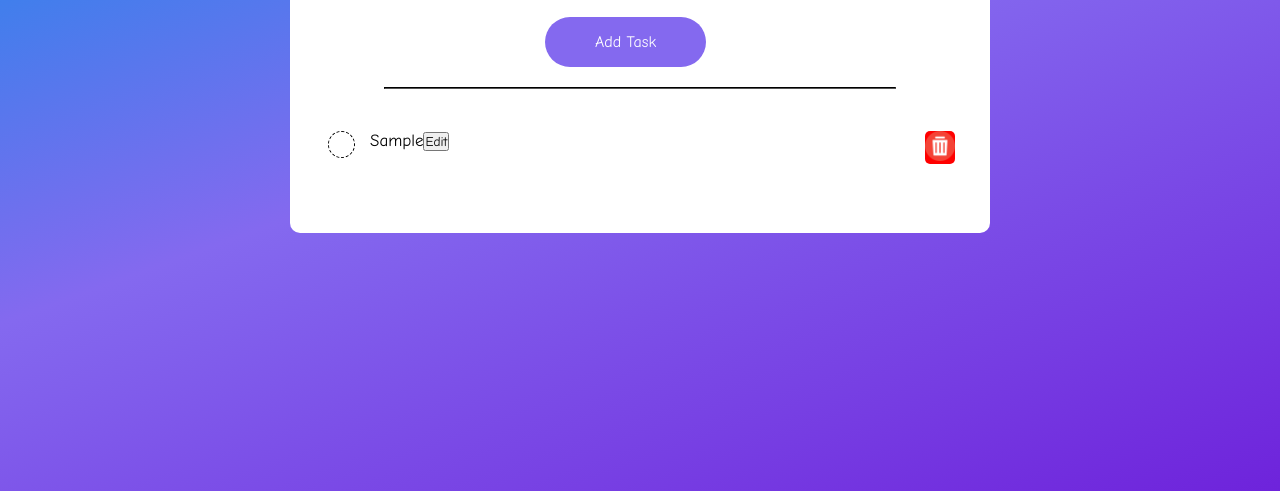
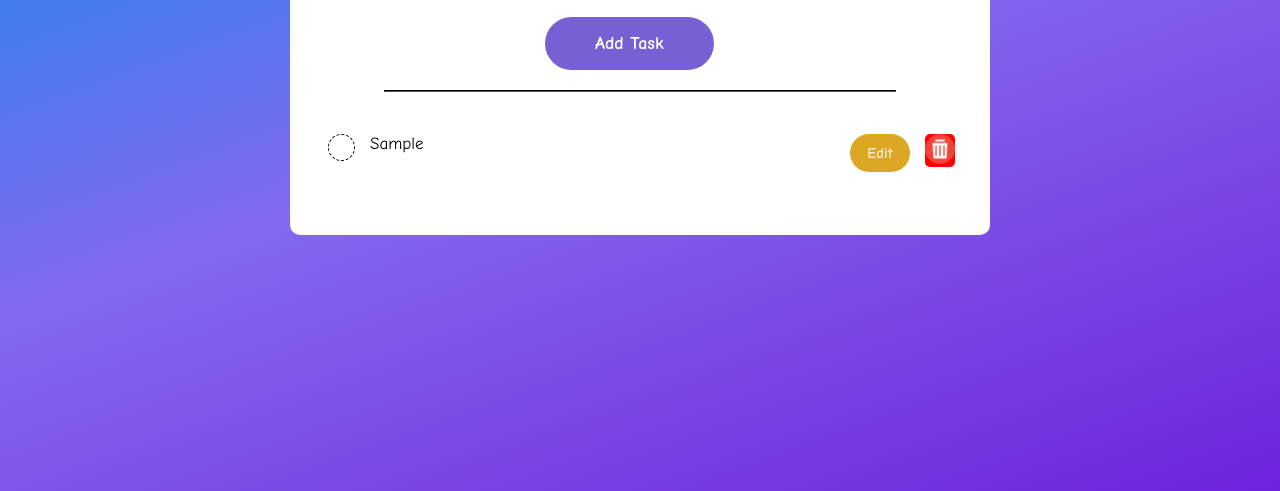
Before and after one commit to xSankalpaD/To_Do_List, a plain HTML site: page index.html in a window 1280 px wide. Both pictures are taken after typing "Sample" into the empty fields and a click on the button "Add Task". Shown: the part 309-800 px from the top of the page. Drawn offline with Linux system fonts and the light colour scheme.

Commit message:
Final touches and UI design for edit button

```diff
--- a/script.js
+++ b/script.js
@@ -15,6 +15,7 @@ function addTask(){
 
     }
 
+}
 function createTaskItem(taskText) {
 
     const taskItem= document.createElement("li");
@@ -28,12 +29,13 @@ function createTaskItem(taskText) {
 
     return taskItem;
 }
-}
+
 
 taskList.addEventListener("click", function(e){
 
     if(e.target.tagName === "LI"){
         e.target.classList.toggle("checked");
+
     }
 
 });
--- a/styles.css
+++ b/styles.css
@@ -67,9 +67,10 @@ input{
     border: none;
     outline: none;
     padding: 16px 50px 16px;
-    background: #8469EF;
+    background: #7760d4;
     color: #fff;
-    font-size: 16px;
+    font-size: 18px;
+    font-weight: 600;
     border-radius: 50px;
     margin-bottom: 20px;
     margin-left: 225px;
@@ -114,11 +115,33 @@ button.delete-btn{
     width: 30px;
     align-items: end;
     margin-left: 20px;
-    position: absolute;  /* moves it to very right #important*/
-    right: 5px;;
+    position: absolute;
+    right:5px /* moves it to very right #important*/
+
 }
 
 button.delete-btn img {
     width: 30px; /* Set the image width as desired */
     align-items: flex-start;
 }
+
+button.edit-btn{
+    background-color:#dca722;
+    cursor: pointer;
+    border: none;
+    color: antiquewhite;
+    font-weight: 700;
+    font-size: 15px;
+    border-radius: 20px;
+    width: 30px;
+    height: 38px;
+    align-items: center;
+    margin-left: 50px;
+    position: absolute;
+    right: 50px;  /* moves it to very right #important*/
+    padding: 8px 30px;
+    display: inline-flex;
+    justify-content: center; /* Center horizontally */
+    align-items: center; /* Center vertically */
+
+}
```
Also changed, not shown: index.html (+1 -3 lines).
